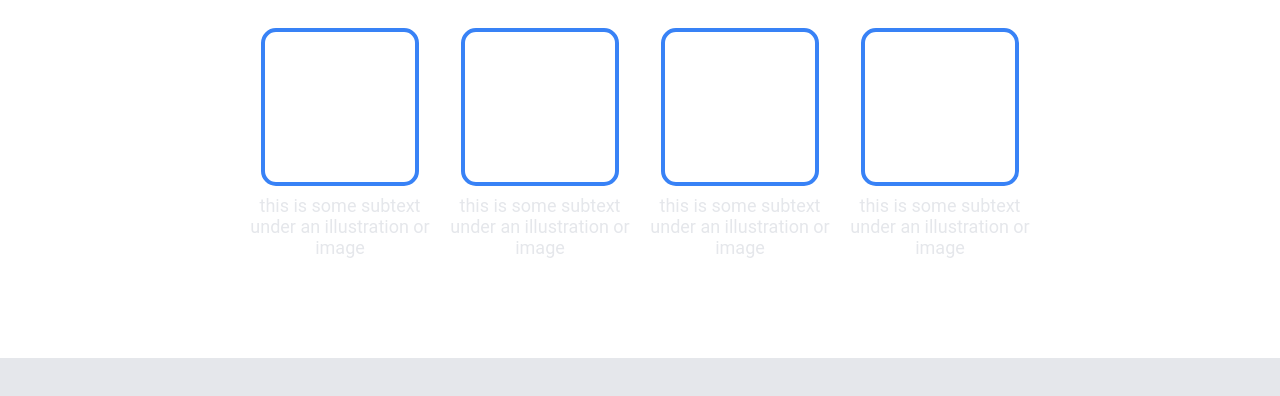
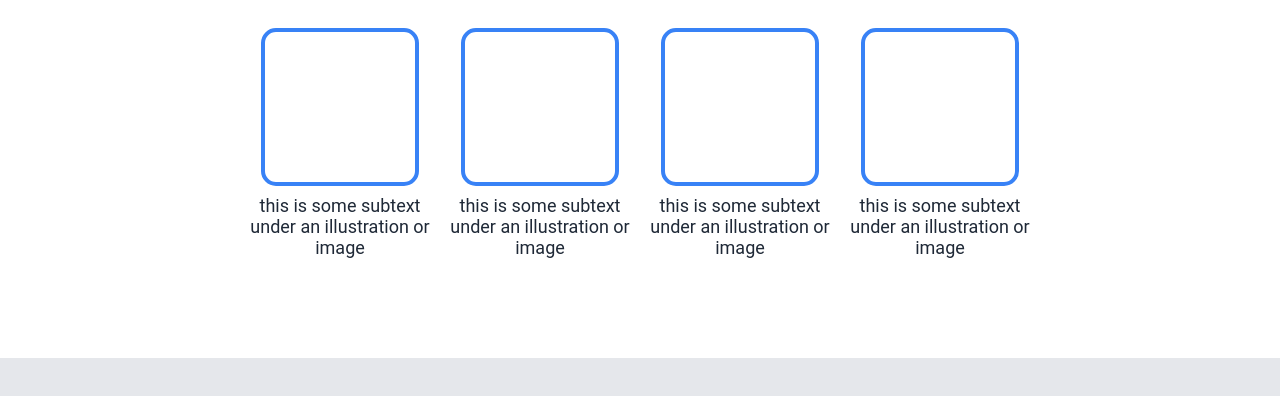
Before and after one commit to oscargmora/landing-page, a plain HTML site: page index.html in a window 1280 px wide. Shown: the part 674-1070 px from the top of the page. Drawn offline with Linux system fonts and the light colour scheme.

Commit message:
Changes Subtext Color to Black

```diff
--- a/styles.css
+++ b/styles.css
@@ -97,7 +97,7 @@ p {
 }
 
 .subtext {
-    color: #E5E7EB;
+    color: #1F2937;
     margin-top: 9px;
     text-align: center;
     font-size: 18px;
```
